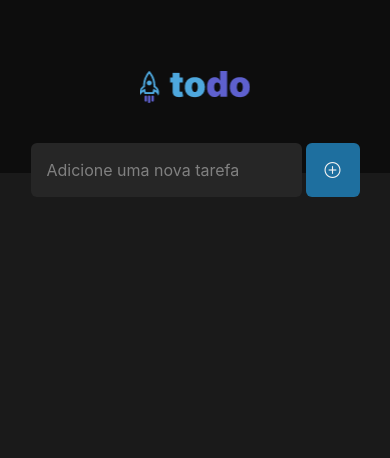
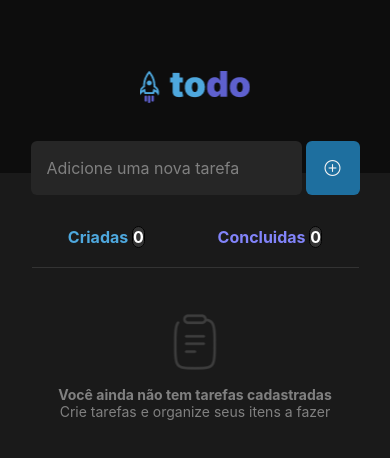
Before and after one commit to nunees/todo-list-app, a React Native app: screen / in a window 390 px wide. Shown: the top 458 px of the page. Built offline with nearby package versions, Linux system fonts and the light colour scheme.

Commit message:
feat: add final empty todos screen

```diff
--- a/screens/Home/index.tsx
+++ b/screens/Home/index.tsx
@@ -1,4 +1,4 @@
-import { Image, TextInput, TouchableOpacity, View } from "react-native";
+import { Image, TextInput, TouchableOpacity, View, Text } from "react-native";
 import Icon from "react-native-vector-icons/AntDesign";
 
 import { styles, colors } from "./styles";
@@ -23,6 +23,30 @@ export default function Home() {
           <Icon name="pluscircleo" size={16} color={colors.gray100} />
         </TouchableOpacity>
       </View>
+
+      <View style={styles.tasks}>
+        <View style={styles.info}>
+          <Text style={styles.txtCriadas}>
+            Criadas <Text style={styles.criadasCounter}>{0}</Text>
+          </Text>
+          <Text style={styles.txtConcluidas}>
+            Concluidas <Text style={styles.concluidasCounter}>{0}</Text>
+          </Text>
+        </View>
+
+        <View style={styles.todoEmpty}>
+          <Image
+            style={styles.clipbordImage}
+            source={require("../../assets/images/Clipboard.png")}
+          />
+          <Text style={styles.todoEmptyTitle}>
+            Você ainda não tem tarefas cadastradas
+          </Text>
+          <Text style={styles.todoEmptySubTitle}>
+            Crie tarefas e organize seus itens a fazer
+          </Text>
+        </View>
+      </View>
     </View>
   );
 }
--- a/screens/Home/styles.ts
+++ b/screens/Home/styles.ts
@@ -34,7 +34,7 @@ export const styles = StyleSheet.create({
     width: "100%",
     flexDirection: "row",
     justifyContent: "center",
-    marginVertical: -30,
+    marginTop: -32,
   },
   input: {
     width: 271,
@@ -56,4 +56,70 @@ export const styles = StyleSheet.create({
     justifyContent: "center",
     backgroundColor: colors.blueDark,
   },
+
+  tasks: {
+    width: 327,
+    marginTop: 32,
+    alignSelf: "center",
+  },
+
+  info: {
+    flexDirection: "row",
+    justifyContent: "space-around",
+    paddingBottom: 20,
+    borderBottomWidth: 1,
+    borderColor: colors.gray400,
+  },
+
+  txtCriadas: {
+    fontSize: 16,
+    fontWeight: "bold",
+    color: colors.blue,
+  },
+
+  txtConcluidas: {
+    fontSize: 16,
+    fontWeight: "bold",
+    color: colors.purple,
+  },
+
+  criadasCounter: {
+    width: 25,
+    height: 25,
+    color: "white",
+    borderRadius: 999,
+    borderWidth: 1,
+    backgroundColor: colors.gray400,
+  },
+
+  concluidasCounter: {
+    width: 25,
+    height: 25,
+    color: "white",
+    borderRadius: 999,
+    borderWidth: 1,
+    backgroundColor: colors.gray400,
+  },
+
+  todoEmpty: {},
+  clipbordImage: {
+    width: 56,
+    height: 56,
+    marginTop: 46,
+    marginLeft: 135,
+  },
+
+  todoEmptyTitle: {
+    paddingTop: 16,
+    fontSize: 14,
+    fontWeight: "bold",
+    textAlign: "center",
+    color: colors.gray300,
+  },
+
+  todoEmptySubTitle: {
+    fontSize: 14,
+    textAlign: "center",
+    color: colors.gray300,
+  },
 });
```
Also changed, not shown: assets/images/Clipboard.png (added).
